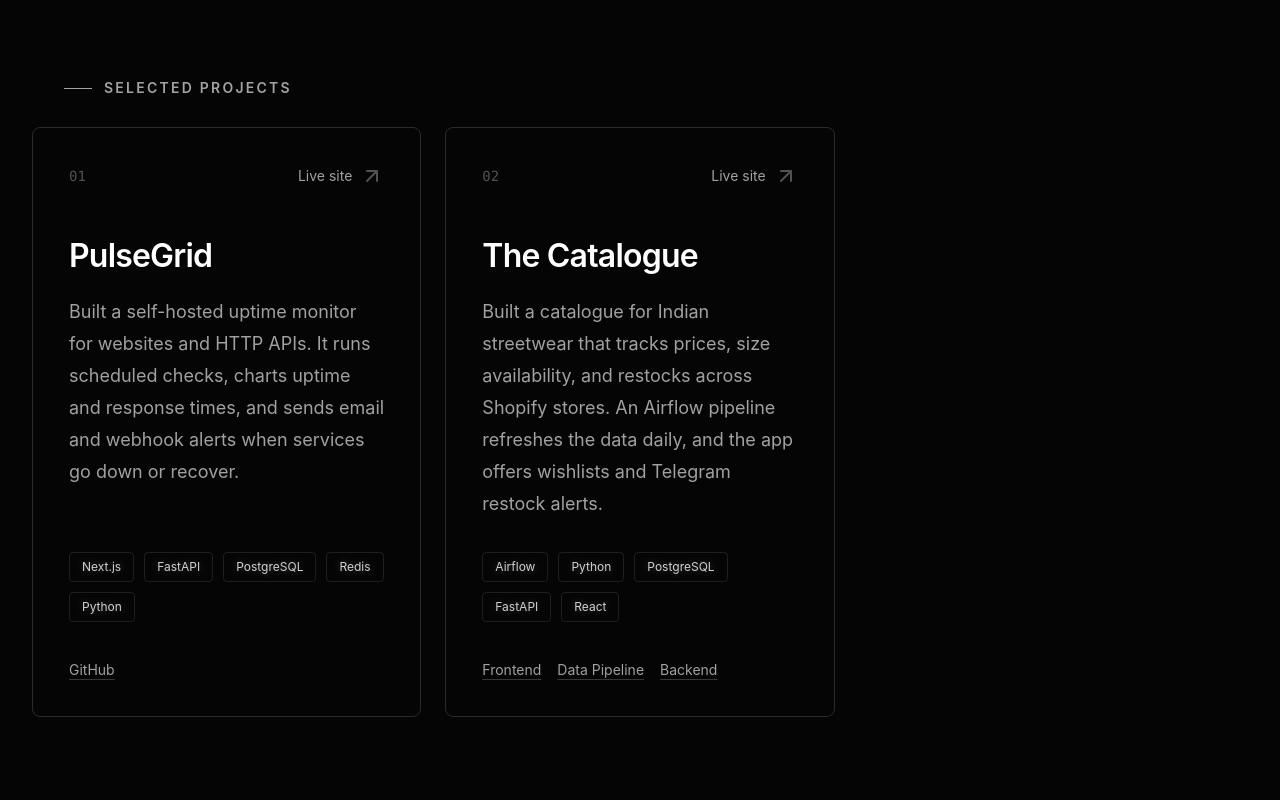
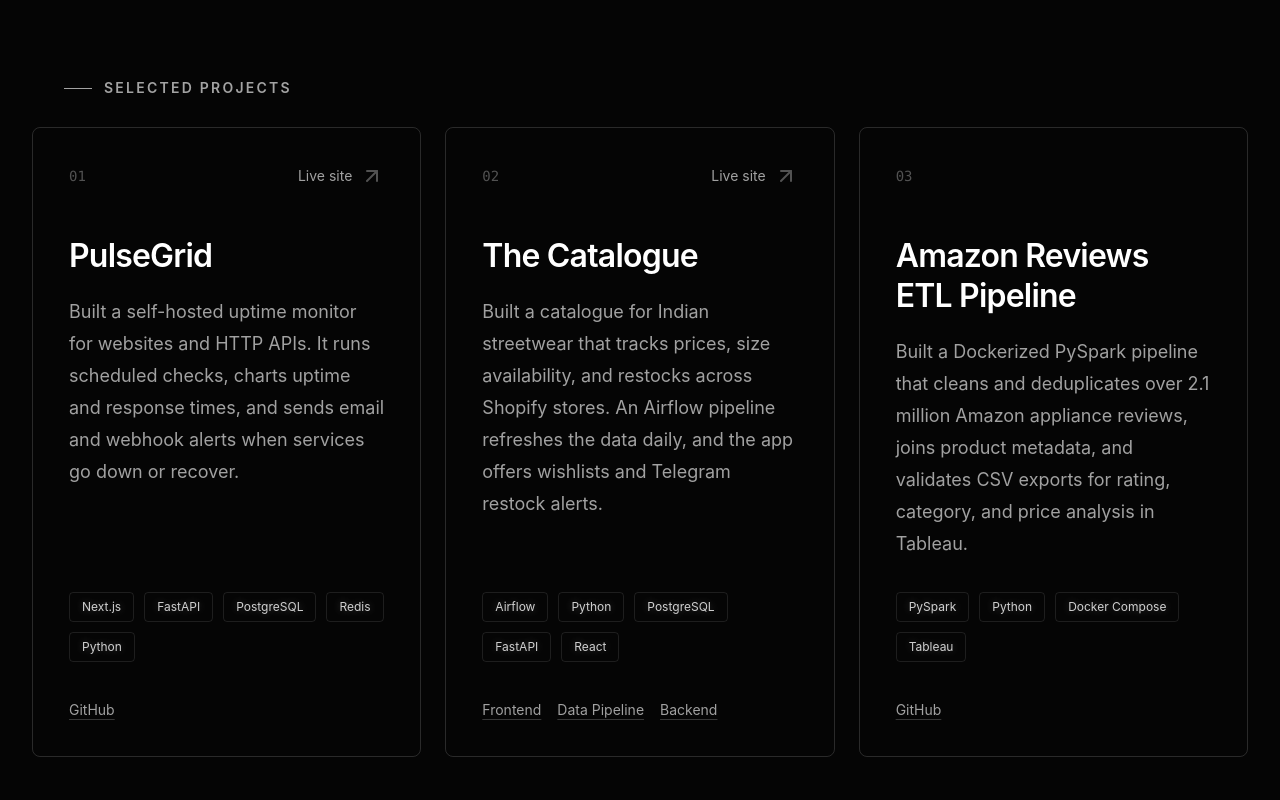
Before and after one commit to godslonelymann/myPortfolio, a Next.js app: page / in a window 1280 px wide. Shown: the part 1600-2400 px from the top of the page. Built offline with nearby package versions, Linux system fonts and the light colour scheme.

Commit message:
Add Amazon Reviews ETL Pipeline project

```diff
--- a/src/components/Projects.tsx
+++ b/src/components/Projects.tsx
@@ -18,8 +18,9 @@ export default function Projects() {
               key={project.title}
               className="group relative flex min-h-[29rem] flex-col rounded-lg border border-white/15 bg-transparent p-7 transition-[background-color,border-color] duration-200 hover:border-white/40 hover:bg-white/[0.025] focus-within:border-white/30 md:p-8 xl:min-h-[31rem] xl:p-9"
             >
-              <div className="mb-12 flex items-center justify-between">
+              <div className="mb-12 flex min-h-6 items-center justify-between">
                 <span className="font-mono text-sm text-neutral-600">0{index + 1}</span>
+                {project.liveDemo && (
                   <a
                     href={project.liveDemo}
                     target="_blank"
@@ -34,6 +35,7 @@ export default function Projects() {
                       aria-hidden="true"
                     />
                   </a>
+                )}
               </div>
 
               <h3 className="text-3xl font-semibold leading-tight tracking-tight text-white xl:text-[2rem]">
--- a/src/data/portfolio.ts
+++ b/src/data/portfolio.ts
@@ -11,7 +11,7 @@ export type Project = {
   description: string;
   technologies: string[];
   repositories: { label: string; url: string }[];
-  liveDemo: string;
+  liveDemo?: string;
 };
 
 export type SkillGroup = {
@@ -95,6 +95,18 @@ export const projects: Project[] = [
     ],
     liveDemo: "https://the-catalogue-frontend.vercel.app/",
   },
+  {
+    title: "Amazon Reviews ETL Pipeline",
+    description:
+      "Built a Dockerized PySpark pipeline that cleans and deduplicates over 2.1 million Amazon appliance reviews, joins product metadata, and validates CSV exports for rating, category, and price analysis in Tableau.",
+    technologies: ["PySpark", "Python", "Docker Compose", "Tableau"],
+    repositories: [
+      {
+        label: "GitHub",
+        url: "https://github.com/godslonelymann/amazon-reviews-etl-pipeline",
+      },
+    ],
+  },
 ];
 
 export const socialLinks = {
```
Lines whose indentation alone changed are shown as unchanged.
